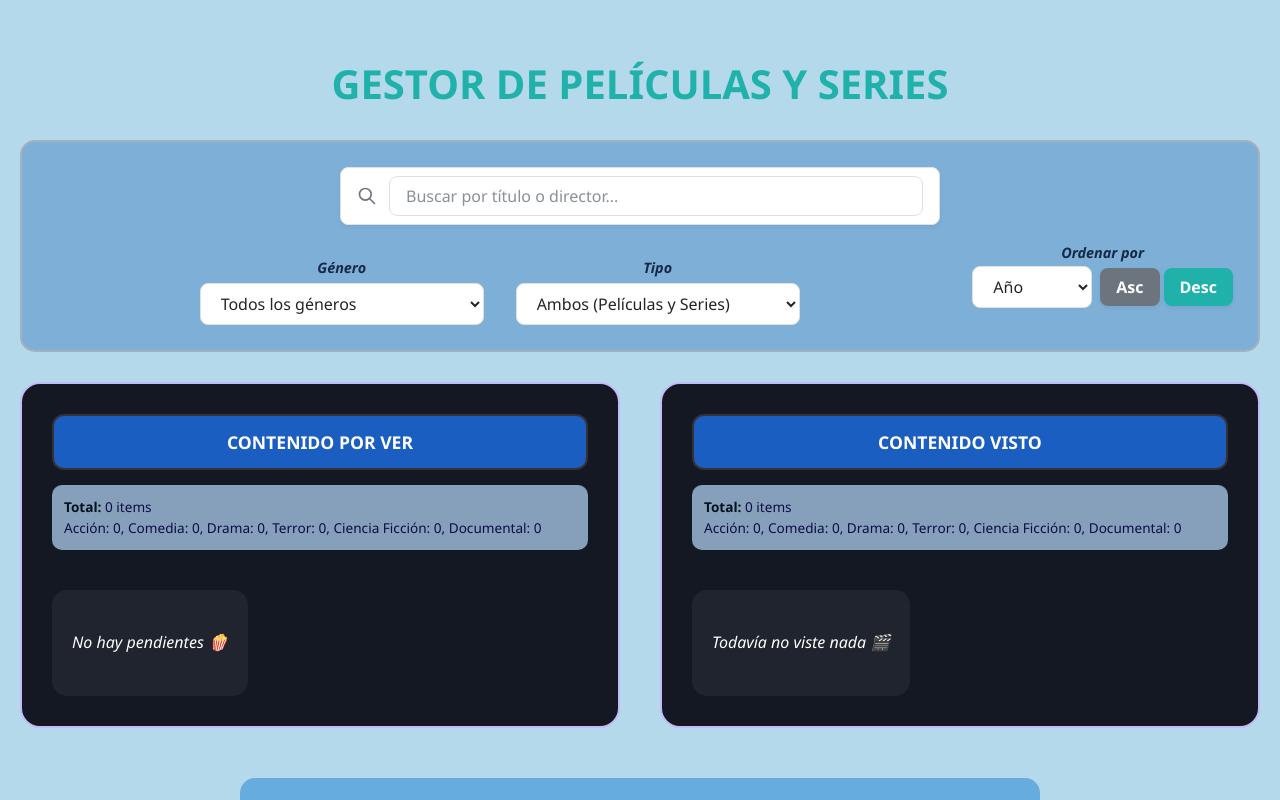
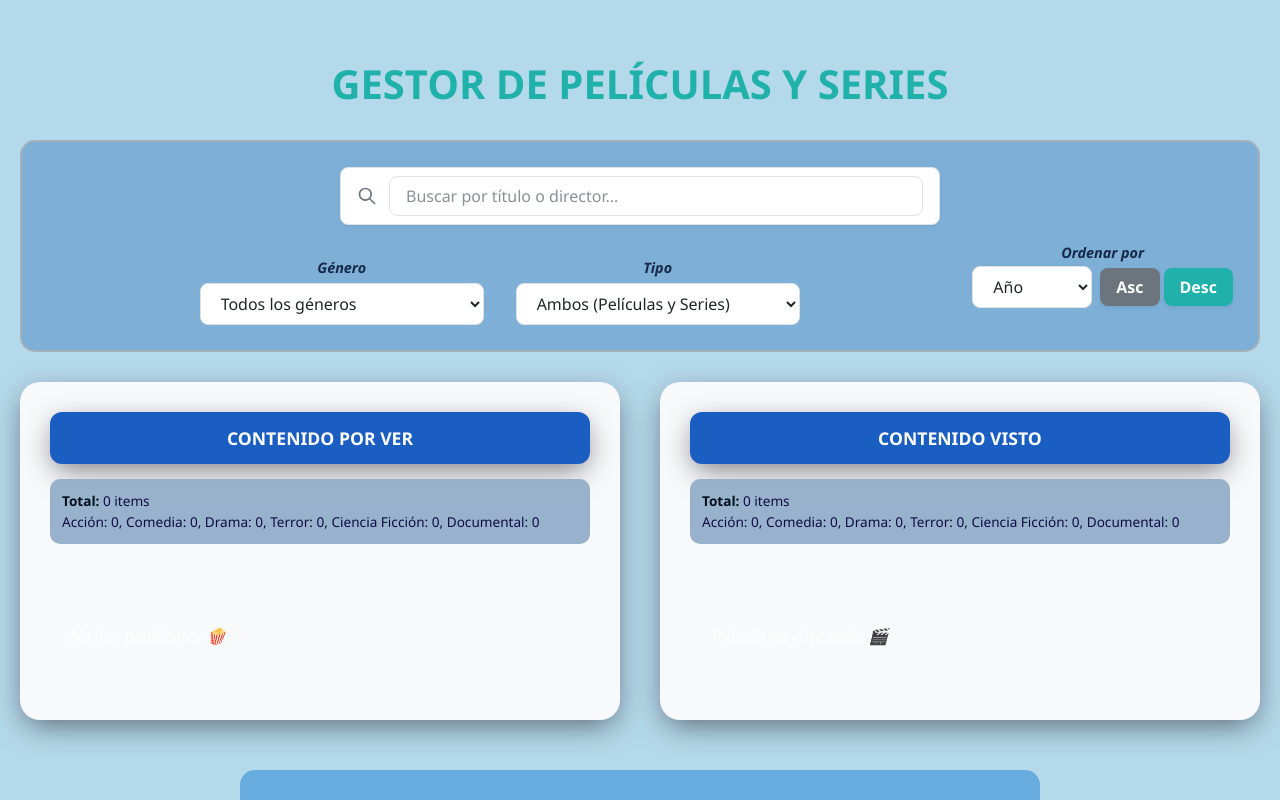
Before and after one commit to DanielaOnatibia/TP1-de-PWA, a React (Vite) app: page / in a window 1280 px wide. Shown: the top 800 px of the page. Built offline with nearby package versions, Linux system fonts and the light colour scheme.

Commit message:
fix css home

```diff
--- a/src/Pages/Home/Home.module.css
+++ b/src/Pages/Home/Home.module.css
@@ -54,8 +54,10 @@
 .columna {
   flex: 1;
   min-width: 300px;
-  background: rgb(19, 24, 35);
-  border: 2px solid #c4bafa;
+  background-color: var(--bg-principal);
+  box-shadow:
+    0 10px 30px -5px rgba(0, 0, 0, 0.5),
+    0 0 15px rgba(196, 186, 250, 0.2);
   border-radius: 20px;
   padding: 30px;
 }
@@ -71,7 +73,9 @@
   text-transform: uppercase;
   font-size: 1.1rem;
   margin-bottom: 15px;
-  border: 2px solid #333;
+  box-shadow:
+    0 10px 30px -5px rgba(0, 0, 0, 0.5),
+    0 0 15px rgba(196, 186, 250, 0.2);
 }
 
 /* SECCIÓN DE ESTADÍSTICAS */
@@ -149,7 +153,7 @@
 .contenedorFormularioCentro {
   display: flex;
   justify-content: center; /* Esto lo centra horizontalmente */
-  align-items: center;     /* Esto lo centra verticalmente */
-  width: 100%;            /* Para que use todo el ancho de la pantalla */
-  margin: 50px 0;         /* Para que no esté pegado a las columnas de arriba */
+  align-items: center; /* Esto lo centra verticalmente */
+  width: 100%; /* Para que use todo el ancho de la pantalla */
+  margin: 50px 0; /* Para que no esté pegado a las columnas de arriba */
 }
```
